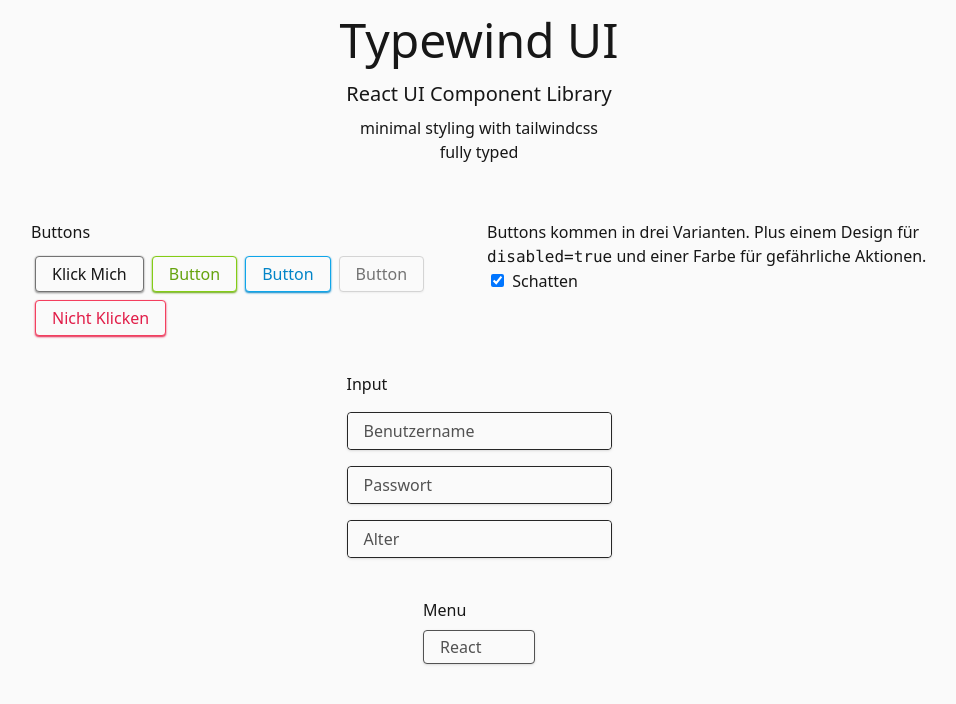
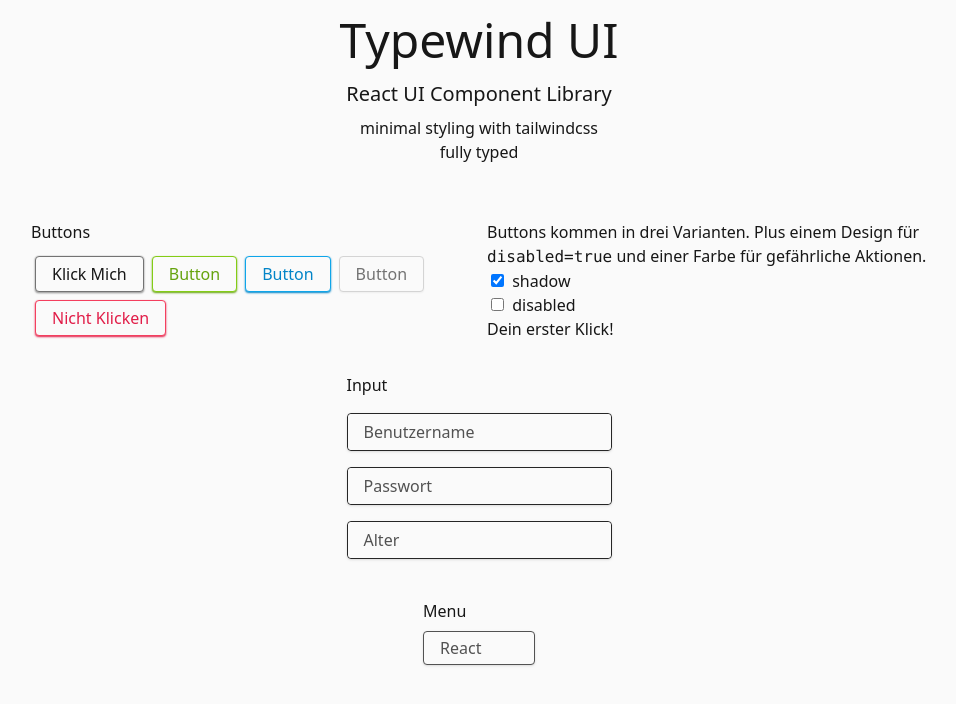
Before and after one commit to Skyle/typewind-ui, a React (Vite) app: page / in a window 1280 px wide. Both pictures are taken after a click on the button "Klick Mich". Shown: the top 704 px of the page, without its empty margins (161-1117 px from the left). Built offline with nearby package versions, Linux system fonts and the light colour scheme.

Commit message:
button rewrite

```diff
--- a/src/components/ButtonSection.tsx
+++ b/src/components/ButtonSection.tsx
@@ -7,21 +7,50 @@ type Props = {};
 function ButtonSection({}: Props) {
   const [disabletest, setDisabletest] = useState(false);
   const [fat, setFat] = useState(false);
+  const [globalDisable, setGlobalDisable] = useState(false);
   const [shadow, setShadow] = useState(true);
+  const [clickCounter, setClickCounter] = useState(0);
   return (
     <section className="">
       <div className="grid gap-4 md:grid-cols-2 max-w-4xl">
         <div className="">
           <h3 className="pb-2">Buttons</h3>
           <div className="flex flex-wrap">
-            <Button shadow={shadow}>Klick Mich</Button>
-            <Button color="green" shadow={shadow}></Button>
-            <Button color="blue" shadow={shadow}></Button>
+            <Button
+              onClick={() => {
+                setClickCounter(clickCounter + 1);
+              }}
+              shadow={shadow}
+              disabled={globalDisable}
+            >
+              Klick Mich
+            </Button>
+            <Button
+              color="green"
+              onClick={() => {
+                setClickCounter(clickCounter + 1);
+              }}
+              disabled={globalDisable}
+              shadow={shadow}
+            ></Button>
+            <Button
+              color="blue"
+              onClick={() => {
+                setClickCounter(clickCounter + 1);
+              }}
+              shadow={shadow}
+              disabled={globalDisable}
+            ></Button>
             <Button disabled={true}></Button>
             <Button
-              disabled={disabletest}
+              disabled={disabletest || globalDisable}
               onClick={() => {
                 setDisabletest(true);
+                if (clickCounter < 0) {
+                  setClickCounter(clickCounter - 20);
+                } else {
+                  setClickCounter(-20);
+                }
                 setTimeout(() => {
                   setDisabletest(false);
                 }, 1000);
@@ -41,14 +70,27 @@ function ButtonSection({}: Props) {
           </div>
           <div>
             <Checkbox
-              label="Schatten"
+              label="shadow"
               onChange={(e) => {
-                console.log(e.target.checked);
-
                 setShadow(e.target.checked);
               }}
               checked={shadow}
             ></Checkbox>
+          </div>
+          <div>
+            <Checkbox
+              label="disabled"
+              onChange={(e) => {
+                setGlobalDisable(e.target.checked);
+              }}
+              checked={globalDisable}
+            ></Checkbox>
+          </div>
+          <div className="font-extralight">
+            {clickCounter !== 0 && clickCounter !== 1 && (
+              <div>{clickCounter} Klicks</div>
+            )}
+            {clickCounter === 1 && <div>Dein erster Klick!</div>}
           </div>
         </div>
       </div>
```
